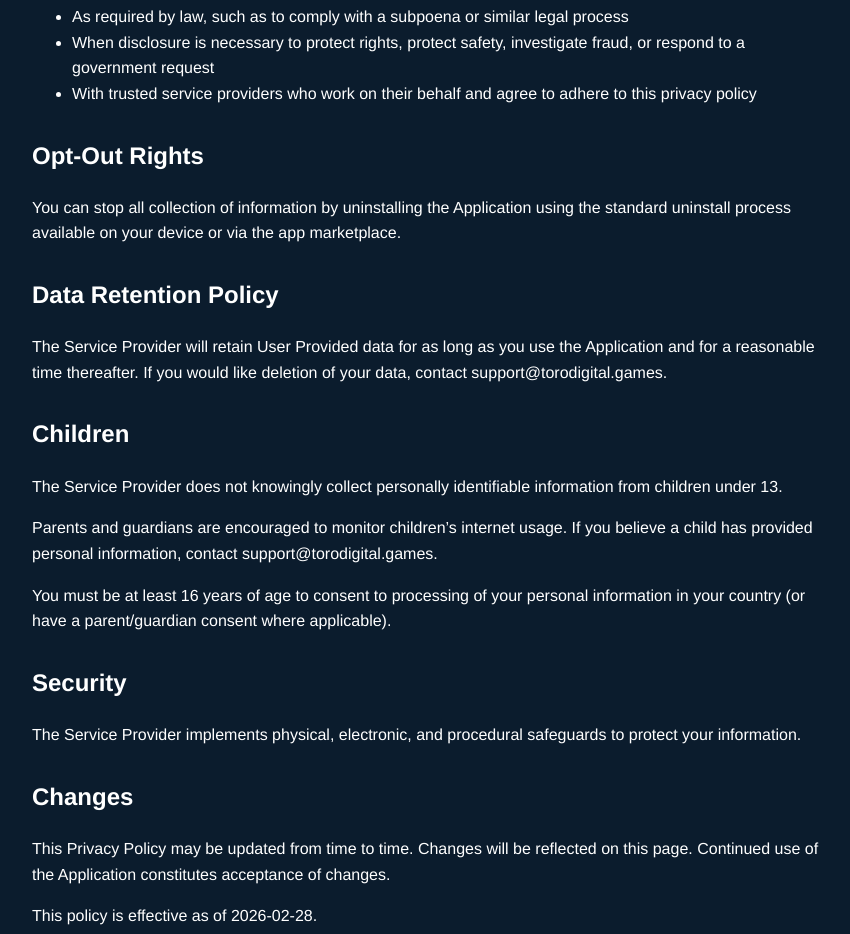
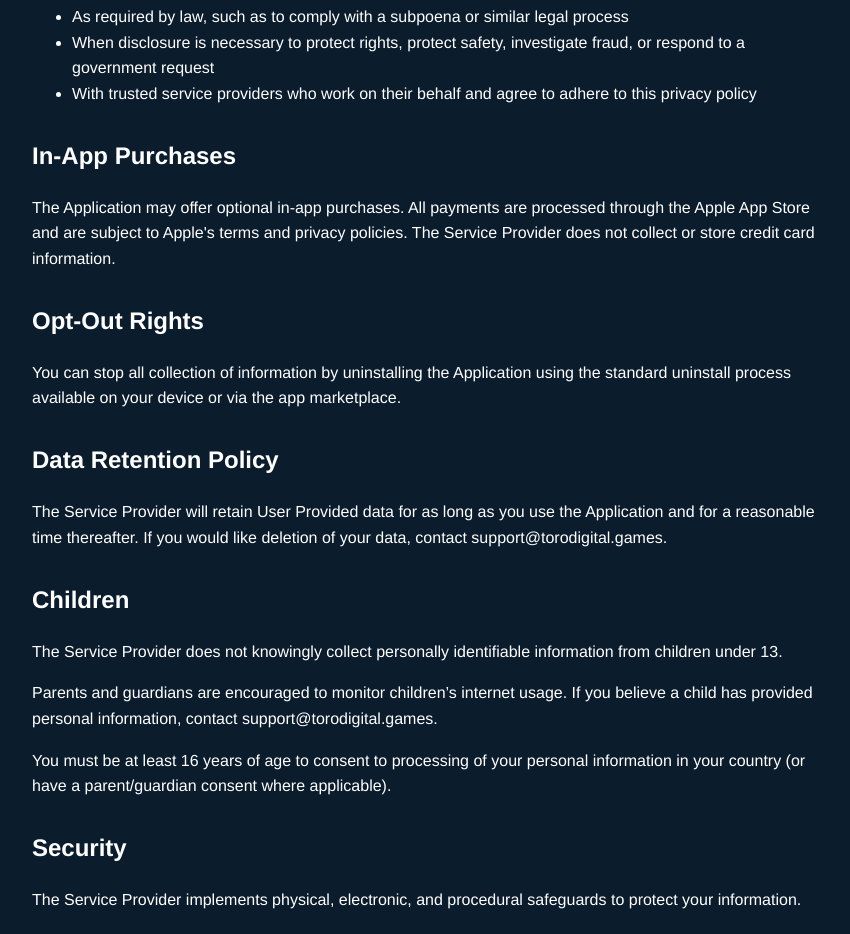
Before and after one commit to robtoe/toro-digital-site, a plain HTML site: page toro-site/privacypolicy/index.html in a window 1280 px wide. Shown: the part 860-1794 px from the top of the page, without its empty margins (208-1058 px from the left). Drawn offline with Linux system fonts and the light colour scheme.

Commit message:
update iap

```diff
--- a/toro-site/privacypolicy/index.html
+++ b/toro-site/privacypolicy/index.html
@@ -54,6 +54,7 @@
   <li>The operating system you use on your mobile device</li>
 </ul>
 
+
 <p>The Application does not gather precise information about the location of your mobile device.</p>
 
 <p>The Application does not use Artificial Intelligence (AI) technologies to process your data or provide features.</p>
@@ -73,6 +74,14 @@
   <li>When disclosure is necessary to protect rights, protect safety, investigate fraud, or respond to a government request</li>
   <li>With trusted service providers who work on their behalf and agree to adhere to this privacy policy</li>
 </ul>
+
+<h2>In-App Purchases</h2>
+
+<p>
+The Application may offer optional in-app purchases. All payments are processed
+through the Apple App Store and are subject to Apple's terms and privacy policies.
+The Service Provider does not collect or store credit card information.
+</p>
 
 <h2>Opt-Out Rights</h2>
 
```
